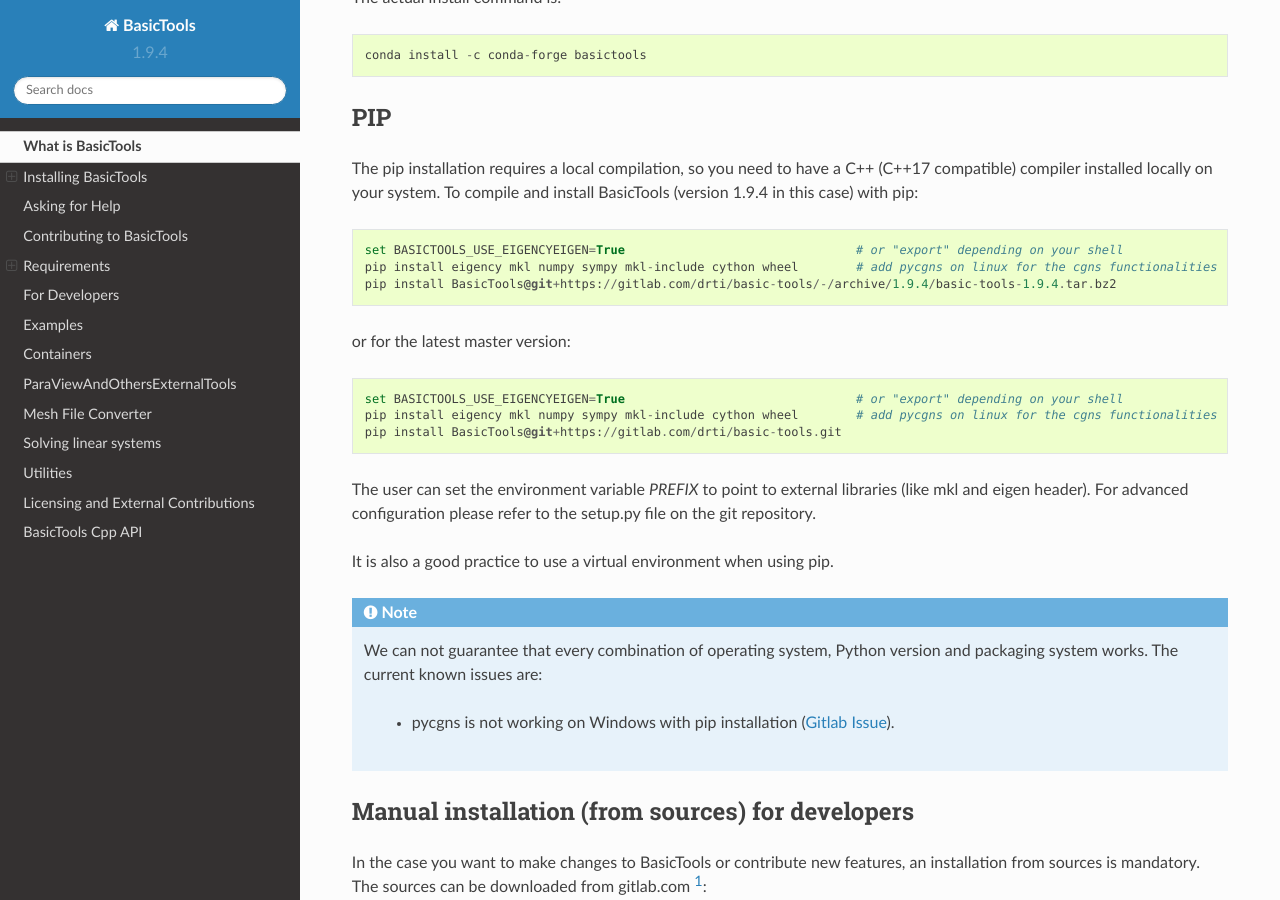
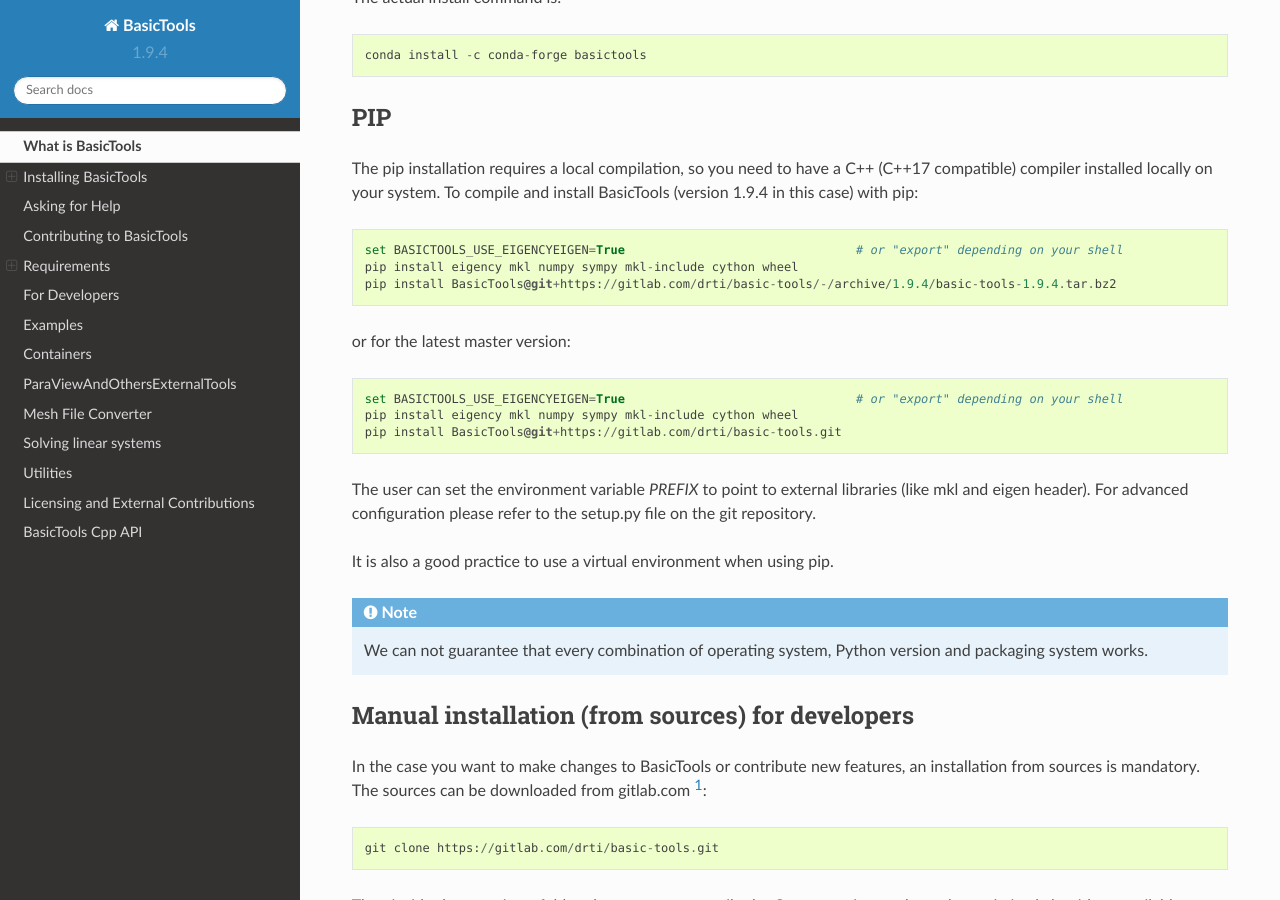
Before and after one commit to basileMarchand/basictools-frozen, a Sphinx documentation site: the page built from docs/Intro.rst, in a window 1280 px wide and 900 px high, scrolled down 854 px. Built offline with Sphinx 7.4.7 and the Read the Docs theme 2.0.0, drawn with Linux system fonts in a browser that asks for light colours; pages that are not in the unit, such as notebooks, are missing from menus; some of the changed text lies outside the part shown.

Commit message:
Remove pycgns completely

```diff
--- a/docs/Admin.rst
+++ b/docs/Admin.rst
@@ -53,7 +53,6 @@
     Some packages are not available on some platform and some classes must be used inside a specific enviroments (paraview for example)
     The current know issues are :
 
-    -  pycgns not working on windows with pip installation ([Gitlab Issue](https://gitlab.com/drti/basic-tools/-/issues/11)).
     -  BasicTools.IO.Catalyst is intended to be used inside a python console in ParaView ([More about](https://www.paraview.org/Wiki/ParaView/Catalyst/Overview)).
 
 
--- a/docs/Intro.rst
+++ b/docs/Intro.rst
@@ -43,14 +43,14 @@
 .. code-block::
 
     set BASICTOOLS_USE_EIGENCYEIGEN=True                                # or "export" depending on your shell
-    pip install eigency mkl numpy sympy mkl-include cython wheel        # add pycgns on linux for the cgns functionalities
+    pip install eigency mkl numpy sympy mkl-include cython wheel
     pip install BasicTools@git+https://gitlab.com/drti/basic-tools/-/archive/1.9.4/basic-tools-1.9.4.tar.bz2
 or for the latest master version:
 
 .. code-block::
 
     set BASICTOOLS_USE_EIGENCYEIGEN=True                                # or "export" depending on your shell
-    pip install eigency mkl numpy sympy mkl-include cython wheel        # add pycgns on linux for the cgns functionalities
+    pip install eigency mkl numpy sympy mkl-include cython wheel
     pip install BasicTools@git+https://gitlab.com/drti/basic-tools.git
 
 The user can set the environment variable `PREFIX` to point to external libraries (like mkl and eigen header). For advanced configuration please refer to the setup.py file on the git repository.
@@ -59,10 +59,6 @@
 
 .. note::
     We can not guarantee that every combination of operating system, Python version and packaging system works.
-    The current known issues are:
-
-        - pycgns is not working on Windows with pip installation (`Gitlab Issue <https://gitlab.com/drti/basic-tools/-/issues/11>`_).
-
 
 Manual installation (from sources) for developers
 -------------------------------------------------
@@ -182,8 +178,6 @@
 +----------------+-------+-------+---+-----+---+--------+-------------------------------------------+
 |pyvista         |       |       |\* |     |   |\*      |pyvista bridge                             |
 +----------------+-------+-------+---+-----+---+--------+-------------------------------------------+
-|pycgns          |       |       |\* |     |   |\*      |cgns Reader/Writer/Bridge                  |
-+----------------+-------+-------+---+-----+---+--------+-------------------------------------------+
 |networkx        | >=3   |       |\* |     |   |        |only use in UnstructuredMeshGraphTools.py  |
 +----------------+-------+-------+---+-----+---+--------+-------------------------------------------+
 |mpi4py          |       |       |   |     |   |\*      |only use in MPIInterface.py                |
--- a/docs/environment_readthedocs.yml
+++ b/docs/environment_readthedocs.yml
@@ -24,7 +24,6 @@
     - breathe
     - setuptools-scm
 #    - pyvista  [not py==36]
-    - pycgns
     - networkx
 #    - mpi4py
 
```
Also changed, not shown: README.md (+2 -4 lines), .gitlab-ci.yml, 1 other file.
